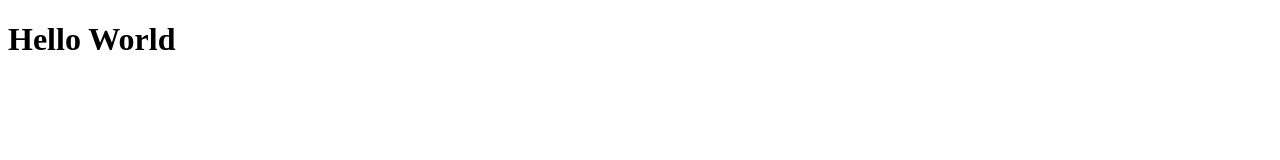
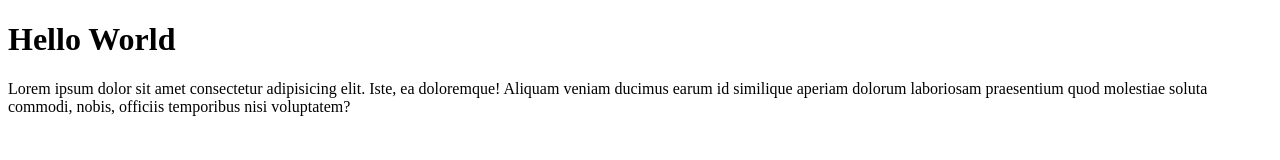
Before and after one commit to renaldi150200/wpu-git-test-2, a plain HTML site: page index.html in a window 1280 px wide. Drawn offline with Linux system fonts and the light colour scheme.

Commit message:
Menambahkan Paragraph

```diff
--- a/index.html
+++ b/index.html
@@ -9,6 +9,9 @@
 
 <body>
     <h1>Hello World</h1>
+    <p>Lorem ipsum dolor sit amet consectetur adipisicing elit. Iste, ea doloremque! Aliquam veniam ducimus earum id
+        similique aperiam dolorum laboriosam praesentium quod molestiae soluta commodi, nobis, officiis temporibus nisi
+        voluptatem?</p>
 </body>
 
 </html>
```
